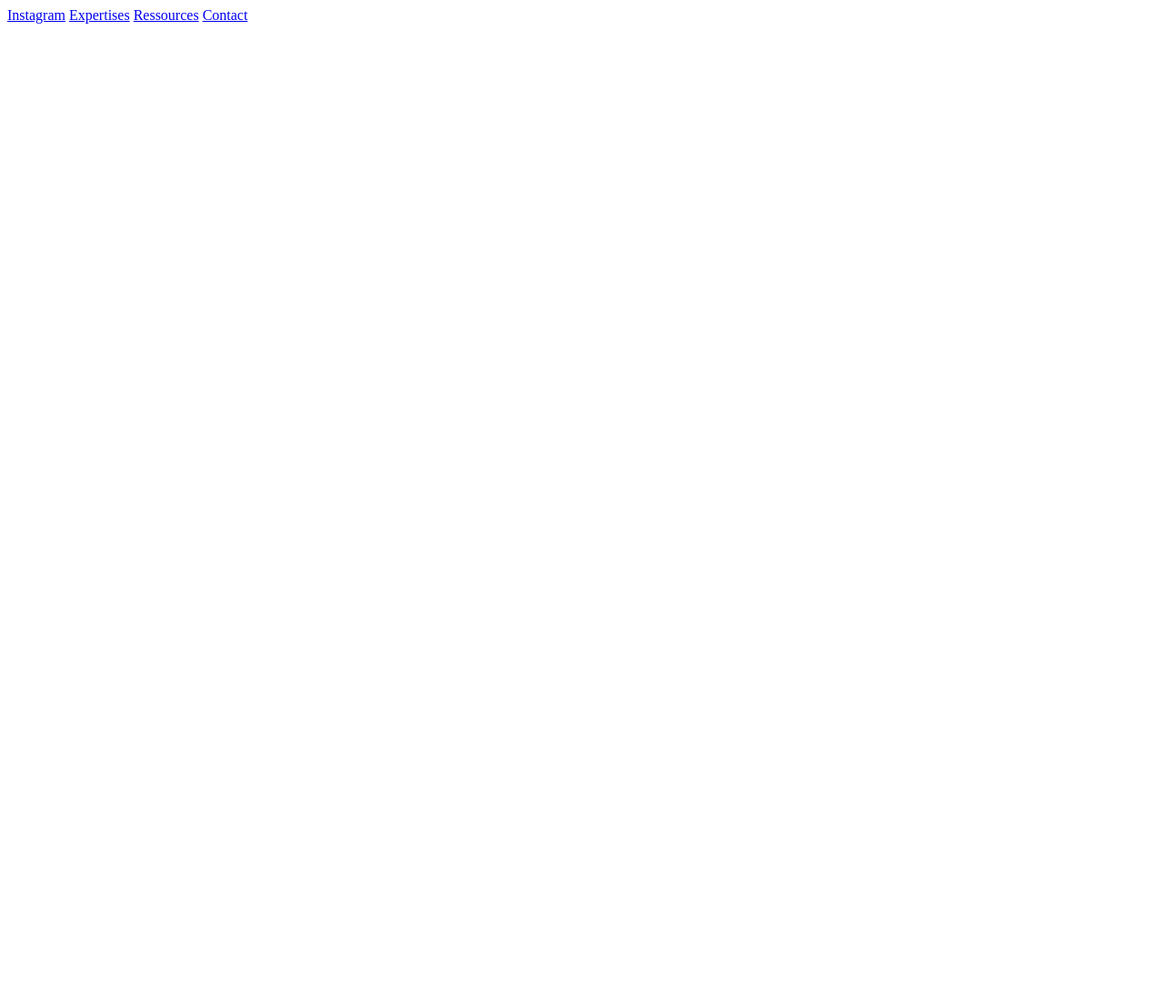
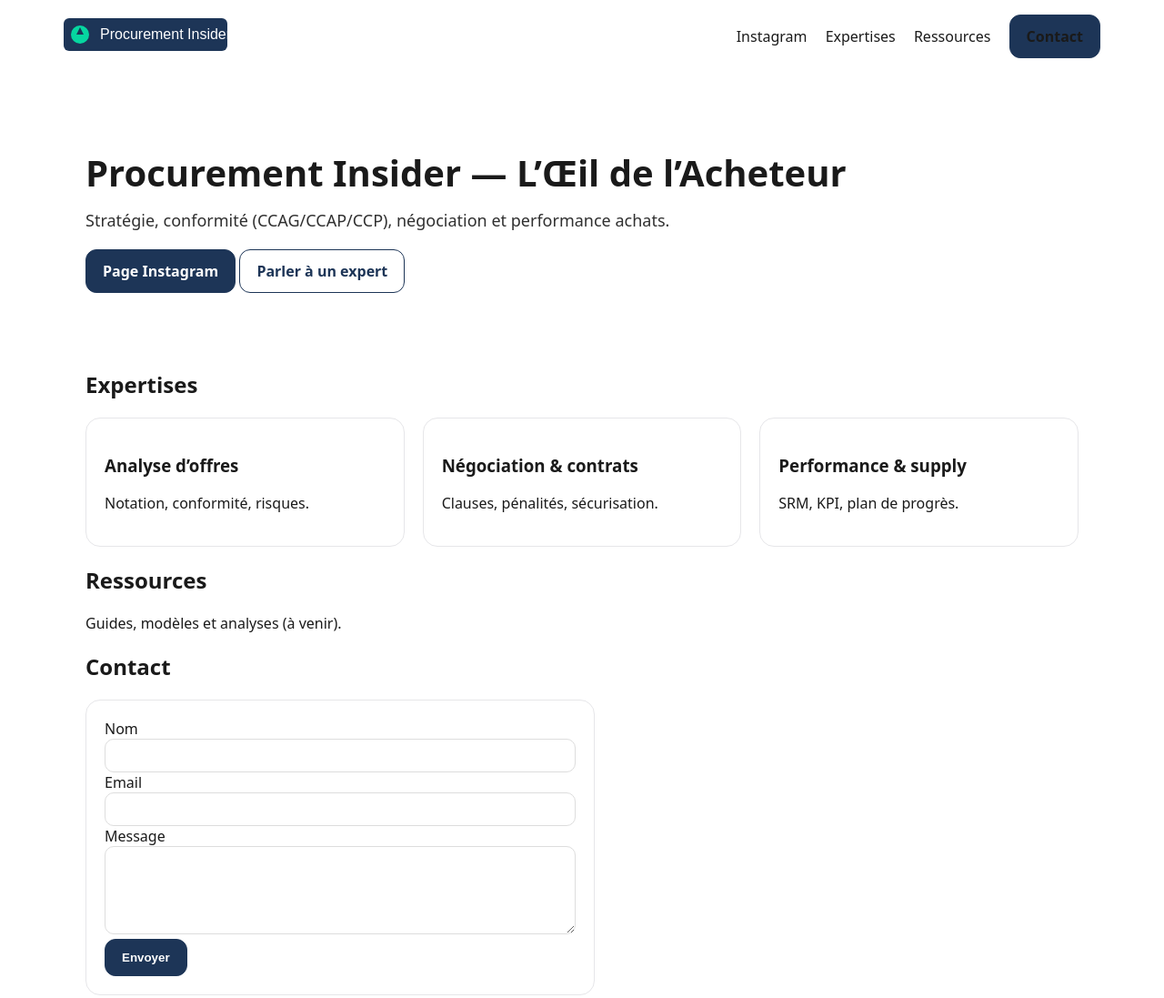
Before and after one commit to Steph-972/procurement-insider-ig-site-simple, a plain HTML site: page index.html in a window 1280 px wide. Shown: the top 1097 px of the page at 91% size. Before the commit the page ends 800 px from the top, so only its background shows below. Drawn offline with Linux system fonts and the light colour scheme.

Commit message:
Update index.html

```diff
--- a/index.html
+++ b/index.html
@@ -1,6 +1,61 @@
-<nav class="nav" aria-label="Navigation principale">
-  <a href="/ig">Instagram</a>
-  <a href="/expertises">Expertises</a>
-  <a href="/ressources">Ressources</a>
-  <a href="/#contact" class="btn">Contact</a>
-</nav>
+<!DOCTYPE html>
+<html lang="fr">
+<head>
+  <meta charset="utf-8" />
+  <meta name="viewport" content="width=device-width, initial-scale=1" />
+  <title>Procurement Insider — L’Œil de l’Acheteur</title>
+  <meta name="description" content="Achats stratégiques, marchés publics, pédagogie & accompagnement AO.">
+  <link rel="stylesheet" href="/styles.css">
+</head>
+<body>
+  <header class="container header">
+    <a href="/" class="logo"><img src="/assets/logo.svg" alt="Procurement Insider" height="36"></a>
+    <nav class="nav" aria-label="Navigation principale">
+      <a href="/ig">Instagram</a>
+      <a href="#expertises">Expertises</a>
+      <a href="#ressources">Ressources</a>
+      <a href="#contact" class="btn">Contact</a>
+    </nav>
+  </header>
+
+  <main class="container">
+    <section class="hero">
+      <h1>Procurement Insider — L’Œil de l’Acheteur</h1>
+      <p>Stratégie, conformité (CCAG/CCAP/CCP), négociation et performance achats.</p>
+      <div style="margin-top:20px">
+        <a class="btn" href="/ig">Page Instagram</a>
+        <a class="btn btn--ghost" href="#contact">Parler à un expert</a>
+      </div>
+    </section>
+
+    <section id="expertises">
+      <h2>Expertises</h2>
+      <div class="grid grid--3">
+        <article class="card"><h3>Analyse d’offres</h3><p>Notation, conformité, risques.</p></article>
+        <article class="card"><h3>Négociation & contrats</h3><p>Clauses, pénalités, sécurisation.</p></article>
+        <article class="card"><h3>Performance & supply</h3><p>SRM, KPI, plan de progrès.</p></article>
+      </div>
+    </section>
+
+    <section id="ressources">
+      <h2>Ressources</h2>
+      <p>Guides, modèles et analyses (à venir).</p>
+    </section>
+
+    <section id="contact">
+      <h2>Contact</h2>
+      <form class="card" style="max-width:560px">
+        <label>Nom<br><input required style="width:100%;padding:10px;border:1px solid #ddd;border-radius:10px"></label><br>
+        <label>Email<br><input type="email" required style="width:100%;padding:10px;border:1px solid #ddd;border-radius:10px"></label><br>
+        <label>Message<br><textarea rows="5" required style="width:100%;padding:10px;border:1px solid #ddd;border-radius:10px"></textarea></label><br>
+        <button class="btn" type="submit">Envoyer</button>
+      </form>
+    </section>
+  </main>
+
+  <footer class="container footer">
+    <span>© Procurement Insider — Tous droits réservés</span>
+  </footer>
+  <script src="/script.js" defer></script>
+</body>
+</html>
```
